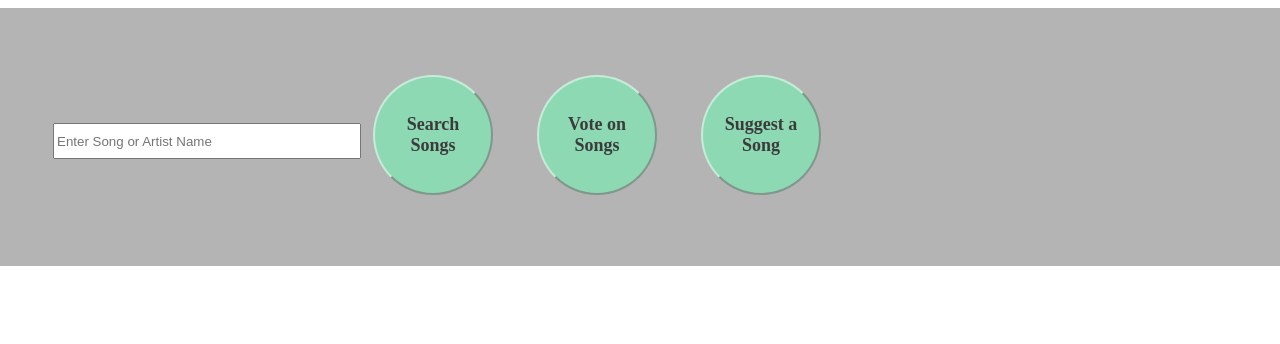
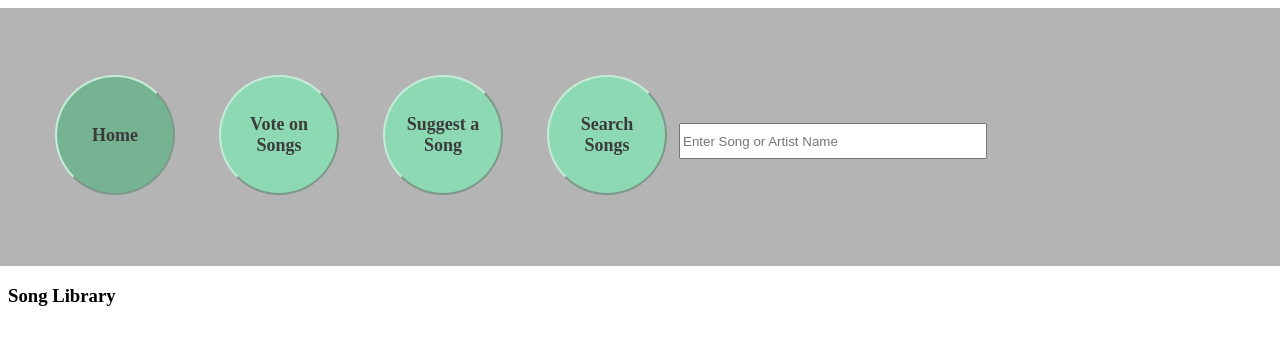
Before and after one commit to Altyptico/Vue-Js-Song-Library, a Vue app in the folder songlibrary/: page / in a window 1280 px wide. Shown: the top 344 px of the page. Built offline with nearby package versions, Linux system fonts and the light colour scheme; a web font is replaced by a local one.

Commit message:
'request' header added to each page and styled active links

```diff
--- a/songlibrary/src/App.vue
+++ b/songlibrary/src/App.vue
@@ -1,7 +1,8 @@
 <template>
   <div id="app">
+    <app-requests :newSong="song" @songAdded="song = $event" ></app-requests>
     <router-view></router-view>
-    <!-- <app-requests :newSong="song" @songAdded="song = $event" ></app-requests>
+    <!--
     <app-search :songInfo="songInfo"></app-search>
     <app-footer :title="title" :year="year"></app-footer> -->
 
@@ -10,7 +11,7 @@
 
 <script>
 
-// import requests from './components/requests.vue'
+import requests from './components/requests.vue'
 // import footer from './components/Footer.vue'
 // import search from './components/search.vue'
 
@@ -27,7 +28,7 @@ export default {
       }
   },
   components: {
-    // 'app-requests': requests,
+    'app-requests': requests,
     // 'app-search': search,
     //  'app-footer': footer
   },
--- a/songlibrary/src/components/requests.vue
+++ b/songlibrary/src/components/requests.vue
@@ -3,10 +3,13 @@
   <nav class="request">
     <!-- <h1>Newsong:  {{newSong}}</h1> -->
       <ul id="navButtons">
+        <li><router-link to="/" exact><button>Home</button></router-link></li>
+        <li><router-link to="/Vote" exact><button>Vote on Songs</button></router-link></li>
+        <li><router-link to="/Suggest" exact><button>Suggest a Song</button></router-link></li>
+        <li><button @click="addNewSong">Search Songs</button></li>
         <li><input :value="song" @input="addSong" @keyup.enter="addNewSong" type="text" placeholder="Enter Song or Artist Name" ></li>
-        <li><button @click="addNewSong">Search Songs</button></li>
-        <li><router-link to="/Vote"><button>Vote on Songs</button></router-link></li>
-        <li><router-link to="/Suggest"><button>Suggest a Song</button></router-link></li>
+
+
       </ul>
       <!-- <div class="words">{{songLibrary}}</div> -->
   </nav>
@@ -92,7 +95,7 @@ export default {
     input{
         display: inline-block;
         margin-top: 50px;
-        margin-right: -30px;
+        margin-left: -30px;
         height: 30px;
         width: 300px;
 
@@ -100,4 +103,7 @@ export default {
     .words{
         display:inline;
     }
+    .router-link-active button{
+            background-color: #76b393;
+    }
 </style>
--- a/songlibrary/src/routes.js
+++ b/songlibrary/src/routes.js
@@ -1,9 +1,9 @@
-import requests from './components/requests.vue';
+import search from './components/search.vue';
 import Vote from './components/Vote.vue';
 import Suggest from './components/Suggest.vue';
 
 export default [
-    {path:'/', component: requests},
+    {path:'/', component: search},
     {path: '/Vote', component: Vote},
     {path: '/Suggest', component: Suggest}
 
```
